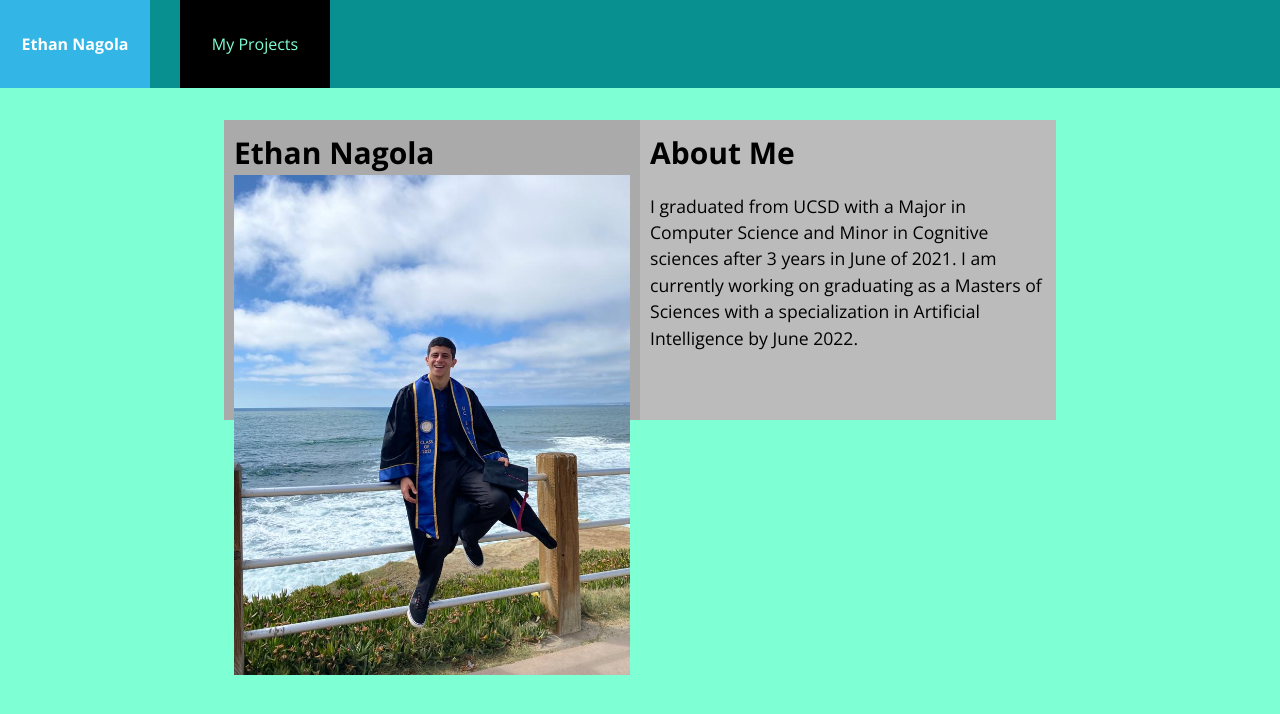
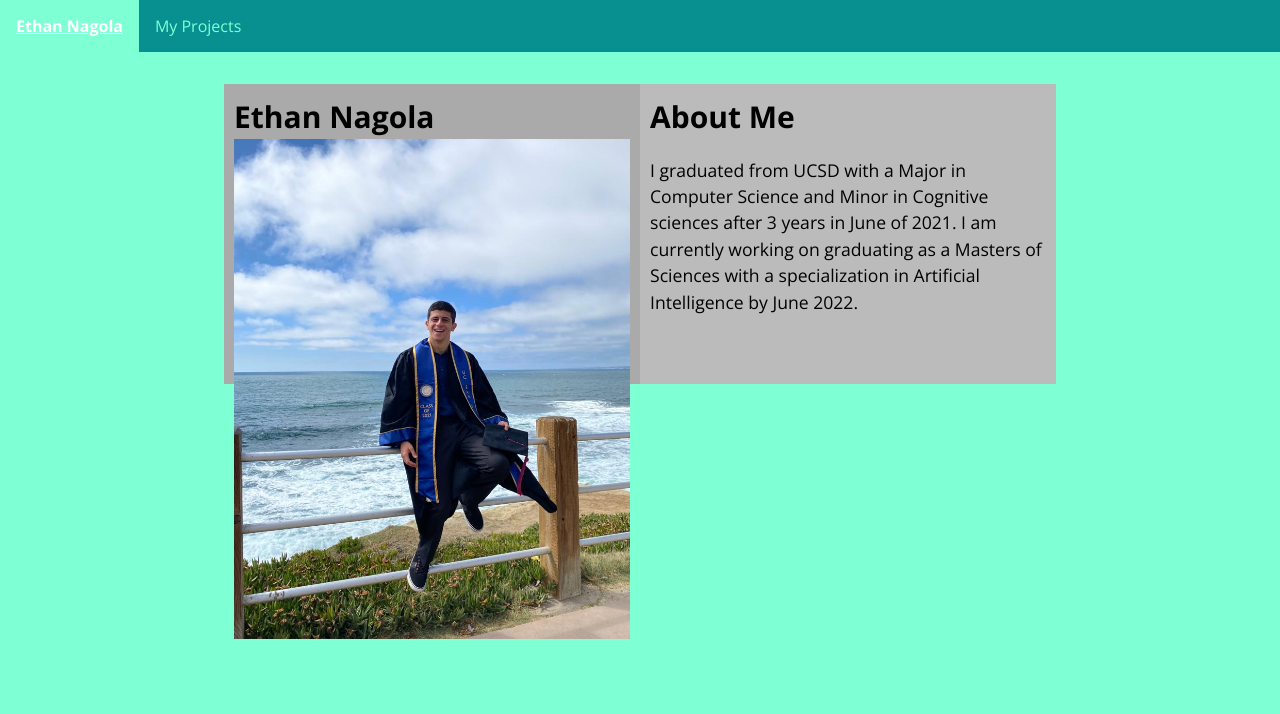
Before and after one commit to enagola/web, a Jekyll site: the page built from docs/ethan.md, in a window 1280 px wide. Shown: the top 714 px of the page. Built offline with Jekyll 4.4.1, drawn with Linux system fonts in a browser that asks for light colours.

Commit message:
Update menu-design.css

```diff
--- a/docs/stylesheets/menu-design.css
+++ b/docs/stylesheets/menu-design.css
@@ -28,25 +28,3 @@
   color:white;
   font-weight: bold;
 }
-
-li {
-  float: left;
-  list-style: none;
-  text-align: center;
-  background-color: #000000;
-  margin-right: 30px;
-  width: 150px;
-  line-height: 60px;
-}
-
-li a {
-  text-decoration: none;
-  color: #FFFFFF;
-  display: block;
-}
-
-li a:hover {
-  text-decoration: none;
-  color: #000000;
-  background-color: #33B5E5;
-}
```
